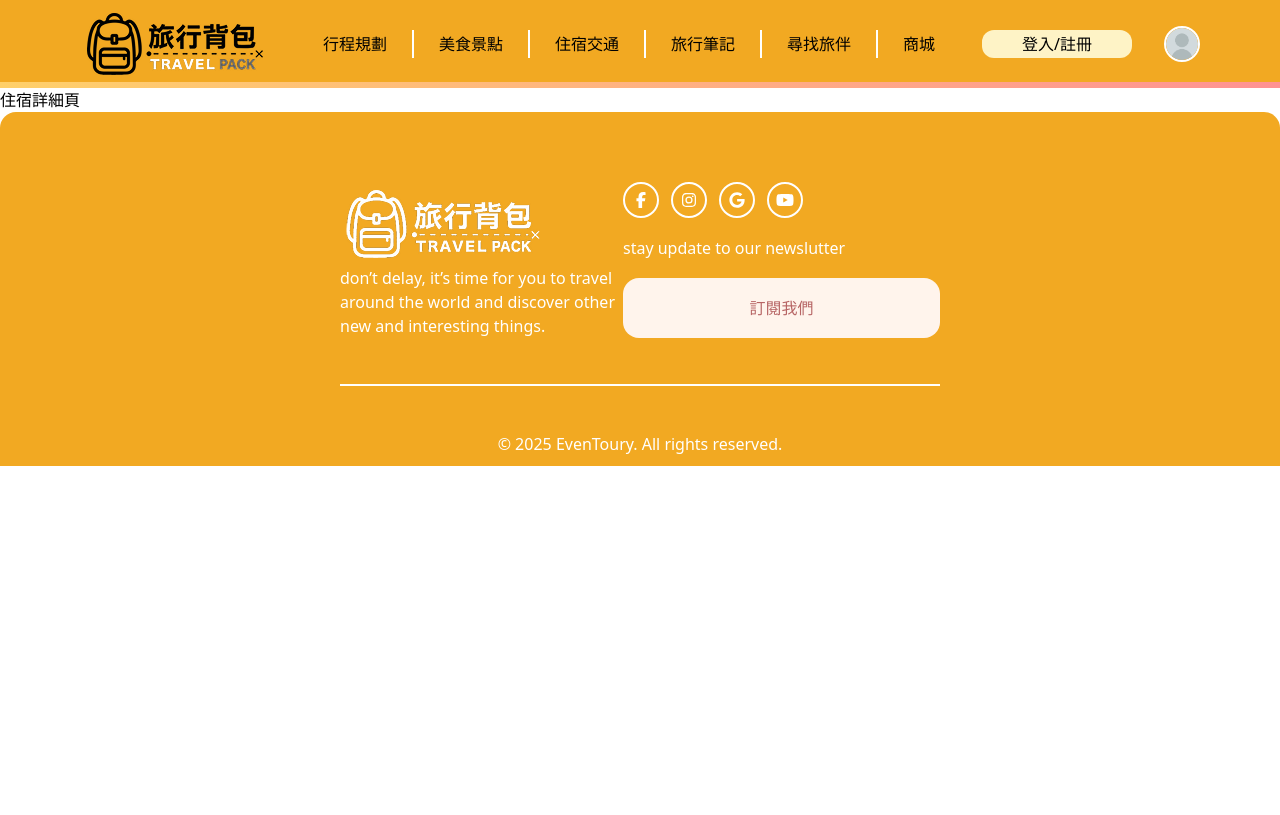
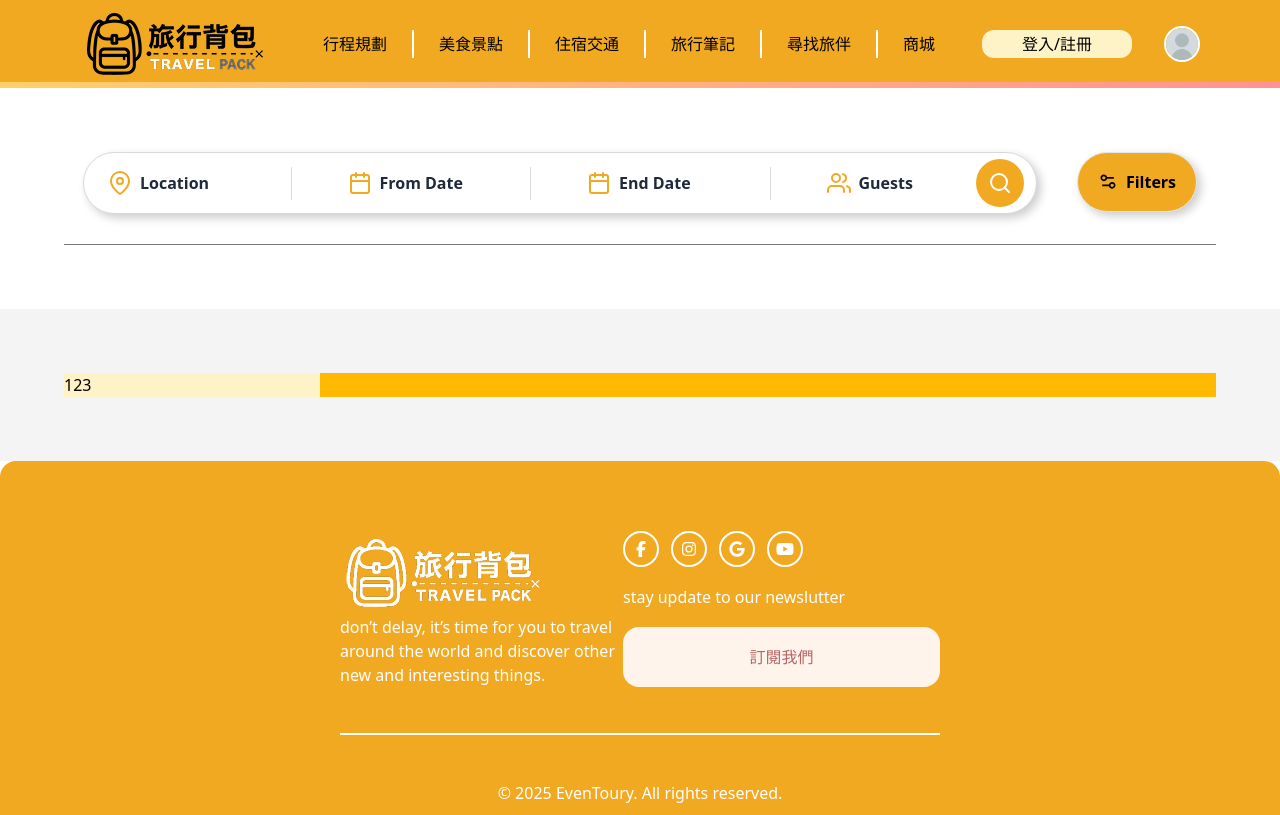
Before and after one commit to jetp02-25-team-a/frontend, a Next.js app: page /accommodations/search in a window 1280 px wide. Built offline with nearby package versions, Linux system fonts and the light colour scheme.

Commit message:
WIP: search page

```diff
--- a/app/accommodations/_components/client/CarouselContent.tsx
+++ b/app/accommodations/_components/client/CarouselContent.tsx
@@ -117,7 +117,7 @@ export default function CarouselContent({ title, data }: CarouselContentProps) {
       {/* 捲動區域 (Wrapper) */}
       <div className="w-full relative overflow-hidden px-4">
         <div
-          className="flex justify-start gap-5 flex-nowrap min-w-max pb-4 bg-amber-600/10 transition-transform duration-500 ease-out"
+          className="flex justify-start gap-5 flex-nowrap min-w-max pb-4  transition-transform duration-500 ease-out"
           // 🚨 核心：根據 currentIndex 應用位移
           style={{ transform: `translateX(-${translateX}px)` }}
         >
--- a/app/accommodations/_components/client/Searchbar-4.tsx
+++ b/app/accommodations/_components/client/Searchbar-4.tsx
@@ -33,7 +33,7 @@ interface SearchBar4Props {
 export default function SearchBar4({ className }: SearchBar4Props) {
   return (
     <div
-      className={`flex w-[954px] items-center justify-between pl-6 pr-3 py-1.5  bg-white rounded-[72px] border border-solid border-[#d9d9d9] shadow-card-shadow ${className}`}
+      className={`flex w-[954px] items-center justify-between pl-6 pr-3 py-1.5  bg-white rounded-[72px] border border-solid border-[#d9d9d9] customize_shadow ${className}`}
     >
       <div className="flex w-[845px] items-center justify-center gap-12 relative">
         {/* 1. Location */}
--- /dev/null
+++ b/app/accommodations/search/page.tsx
@@ -0,0 +1,23 @@
+import SearchBar4 from '../_components/client/Searchbar-4';
+import Filters from '../_components/client/Filter';
+import Section from '../_components/server/Section';
+
+export default function SearchPage() {
+  return (
+    <>
+      <Section>
+        <div className="flex gap-10">
+          <SearchBar4 />
+          <Filters />
+        </div>
+        <hr className="w-full text-cg" />
+      </Section>
+      <Section className="bg-lg">
+        <div className="w-full flex">
+          <div className="grow bg-amber-100">123</div>
+          <div className="w-4xl bg-amber-400"></div>
+        </div>
+      </Section>
+    </>
+  );
+}
```
